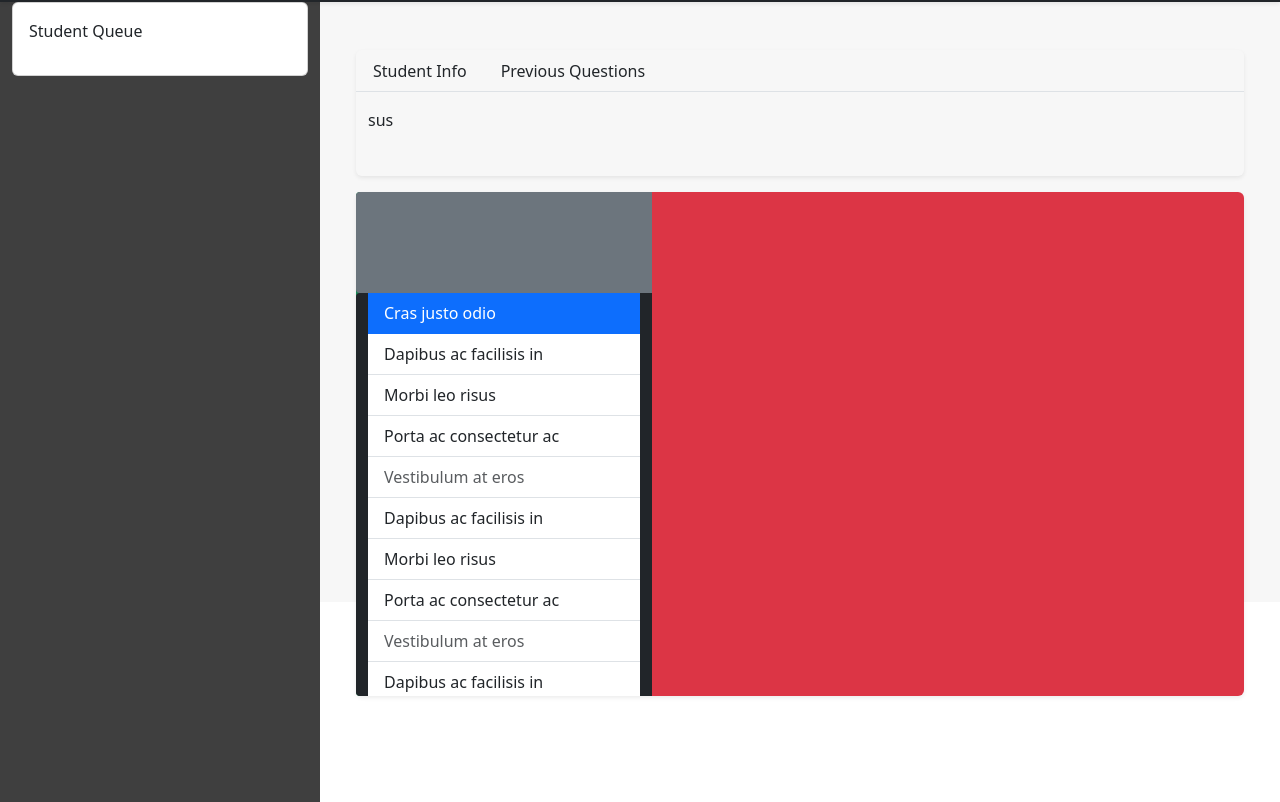
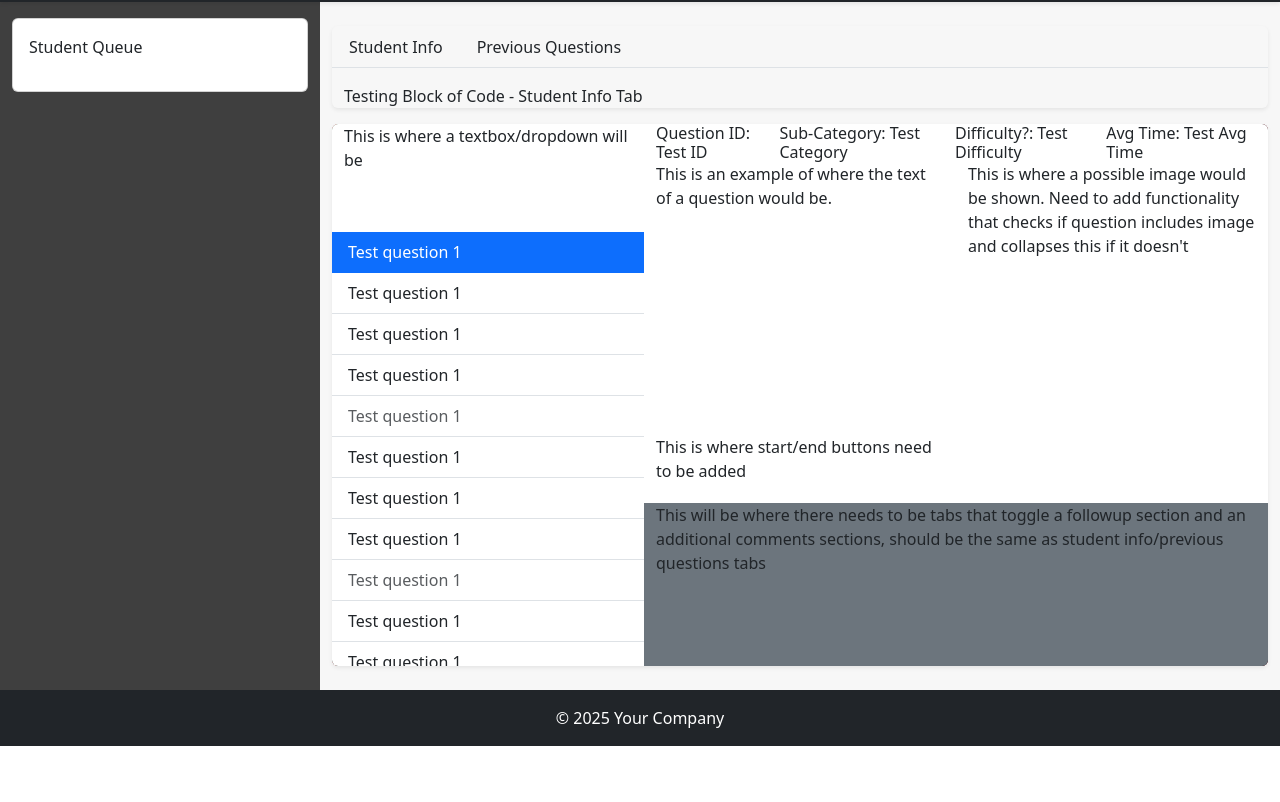
Before and after one commit to JamesDGale83/research_2025, a plain HTML site: page public/index.html in a window 1280 px wide. Shown: the part 54-856 px from the top of the page. After the commit the page ends 800 px from the top, so only its background shows below. Drawn offline with nearby package versions, Linux system fonts and the light colour scheme; files that its build step writes are made by us from their sources.

Commit message:
blocked out rest of instructor template

```diff
--- a/public/index.html
+++ b/public/index.html
@@ -11,11 +11,11 @@
     <meta name="viewport" content="width=device-width, initial-scale=1.0">
     <title>title</title>
 </head>
-<body class="h-100">
+<body class="d-flex flex-column h-100">
     <script src="https://cdn.jsdelivr.net/npm/bootstrap@5.3.6/dist/js/bootstrap.bundle.min.js" integrity="sha384-j1CDi7MgGQ12Z7Qab0qlWQ/Qqz24Gc6BM0thvEMVjHnfYGF0rmFCozFSxQBxwHKO" crossorigin="anonymous"></script>
     <header>
-        <nav class="navbar navbar-expand-lg navbar-dark bg-dark shadow-sm">
-            <a class="navbar-brand" href="#">MySite</a>
+        <nav class="navbar navbar-expand-lg navbar-dark bg-dark shadow-sm px-3 flex-shrink-0">
+            <a class="navbar-brand" href="#">Gradience</a>
             <button
                 class="navbar-toggler"
                 type="button"
@@ -63,7 +63,7 @@
                     </li>
                     <li class="nav-item dropdown">
                            <a class="nav-link dropdown-toggle" href="#" id="profileDropdown" role="button" data-bs-toggle="dropdown" aria-haspopup="true" aria-expanded="false">Profile</a>
-                           <div class="dropdown-menu dropdown-menu-right" aria-labelledby="profileDropdown">
+                           <div class="dropdown-menu dropdown-menu-end" aria-labelledby="profileDropdown">
                                 <a class="dropdown-item" href="#">Action</a>
                                 <a class="dropdown-item" href="#">Another action</a>
                                 <a class="dropdown-item" href="#">Something else here</a>
@@ -78,14 +78,14 @@
         <div class="row h-100">
             <!-- Queue Sidebar -->
             <div id="collapseWidthExample" class="col-3 queue-col h-100 collapse width show">
-            <div class="card card-body">
+            <div class="card card-body mt-3">
                     <p>Student Queue</p>
                     <div id="studentQueue"></div>
                 </div>
             </div>
-            <div class="background-area col p-5 d-flex flex-column h-100">
+            <div class="background-area col p-4 d-flex flex-column h-100">
                 <!-- student info -->
-                <div id="collapseHeightExample" class="row flex-column h-25 collapse height show rounded mb-3 shadow-sm flex-shrink-0">
+                <div id="collapseHeightExample" class="row flex-column collapse show rounded mb-3 shadow-sm flex-shrink-0 flex-grow-0">
                     <ul class="nav nav-tabs" id="myTab" role="tablist">
                         <li class="nav-item" role="presentation">
                             <a class="nav-link active text-dark" id="student-info-tab" data-bs-toggle="tab" href="#studentInfo" role="tab" aria-controls="studentInfo" aria-selected="true">Student Info</a>
@@ -98,55 +98,101 @@
                     <div class="tab-content pt-3 flex-fill overflow-auto" id="myTabContent">
                         <!-- question select -->
                         <div class="tab-pane fade show active" id="studentInfo" role="tabpanel" aria-labelledby="student-info-tab">
-                            sus
+                            Testing Block of Code - Student Info Tab
                         </div>
                         <!-- additional comments -->
                         <div class="tab-pane fade" id="prevQuestions" role="tabpanel" aria-labelledby="prev-questions-tab">
-                            other one
+                            Testing Block of Code - Previous Questions Tab
                         </div>
                     </div>
 
                 </div>
                 <!-- question area -->
-                <div class="row question-row bg-danger rounded shadow-sm flex-fill h-100">
+                <div class="row question-row bg-danger rounded shadow-sm flex-grow-1 overflow-auto">
                     <!-- question select column -->
-                    <div class="col-4 question-select rounded-left bg-success  h-100">
-                        <div class="row filter rounded-left bg-secondary h-20">
+                    <div class="col-4 question-select rounded-start bg-success  h-100">
+                        <!-- question filter box -->
+                        <div class="row filter bg-white rounded-top-left h-20">
+                            <p>This is where a textbox/dropdown will be</p>
+                        </div>
 
-
-                        </div>
-                        <div class="row rounded-left bg-dark h-80">
-                            <div class="col-12 scrollable-list h-100">
+                        <div class="row rounded-start bg-dark h-80">
+                            <div class="col-12 scrollable-list h-100 px-0">
                             <div class="list-group list-group-flush">
                                 <a href="#" class="list-group-item list-group-item-action active">
-                                    Cras justo odio
+                                    Test question 1
                                 </a>
-                                <a href="#" class="list-group-item list-group-item-action">Dapibus ac facilisis in</a>
-                                <a href="#" class="list-group-item list-group-item-action">Morbi leo risus</a>
-                                <a href="#" class="list-group-item list-group-item-action">Porta ac consectetur ac</a>
-                                <a href="#" class="list-group-item list-group-item-action disabled">Vestibulum at eros</a>
-                                <a href="#" class="list-group-item list-group-item-action">Dapibus ac facilisis in</a>
-                                <a href="#" class="list-group-item list-group-item-action">Morbi leo risus</a>
-                                <a href="#" class="list-group-item list-group-item-action">Porta ac consectetur ac</a>
-                                <a href="#" class="list-group-item list-group-item-action disabled">Vestibulum at eros</a>
-                                <a href="#" class="list-group-item list-group-item-action">Dapibus ac facilisis in</a>
-                                <a href="#" class="list-group-item list-group-item-action">Morbi leo risus</a>
-                                <a href="#" class="list-group-item list-group-item-action">Porta ac consectetur ac</a>
-                                <a href="#" class="list-group-item list-group-item-action disabled">Vestibulum at eros</a>
-                                <a href="#" class="list-group-item list-group-item-action">Dapibus ac facilisis in</a>
-                                <a href="#" class="list-group-item list-group-item-action">Morbi leo risus</a>
-                                <a href="#" class="list-group-item list-group-item-action">Porta ac consectetur ac</a>
-                                <a href="#" class="list-group-item list-group-item-action disabled">Vestibulum at eros</a>
+                                <a href="#" class="list-group-item list-group-item-action">Test question 1</a>
+                                <a href="#" class="list-group-item list-group-item-action">Test question 1</a>
+                                <a href="#" class="list-group-item list-group-item-action">Test question 1</a>
+                                <a href="#" class="list-group-item list-group-item-action disabled">Test question 1</a>
+                                <a href="#" class="list-group-item list-group-item-action">Test question 1</a>
+                                <a href="#" class="list-group-item list-group-item-action">Test question 1</a>
+                                <a href="#" class="list-group-item list-group-item-action">Test question 1</a>
+                                <a href="#" class="list-group-item list-group-item-action disabled">Test question 1</a>
+                                <a href="#" class="list-group-item list-group-item-action">Test question 1</a>
+                                <a href="#" class="list-group-item list-group-item-action">Test question 1</a>
+                                <a href="#" class="list-group-item list-group-item-action">Test question 1</a>
+                                <a href="#" class="list-group-item list-group-item-action disabled">Test question 1</a>
+                                <a href="#" class="list-group-item list-group-item-action">Test question 1</a>
+                                <a href="#" class="list-group-item list-group-item-action">Test question 1</a>
+                                <a href="#" class="list-group-item list-group-item-action">Test question 1</a>
+                                <a href="#" class="list-group-item list-group-item-action disabled">Test question 1</a>
                             </div>
                             </div>
                         </div>
+                    </div>
+                    <!-- question area - right side -->
+                     <div class="col-8 bg-dark h-100">
+                        <div class="row  rounded-top-right h-70">
+                            <!-- question info -->
+                            <div class="col-12 bg-white h-100">
+                                <div class="row h-10">
+                                    <div class="question-info d-flex justify-content-between">
+                                        <h6>Question ID: Test ID</h6>
+                                        <h6>Sub-Category: Test Category</h6>
+                                        <h6>Difficulty?: Test Difficulty</h6>
+                                        <h6>Avg Time: Test Avg Time</h6>
+                                    </div>
+                                </div>
 
-                    </div>
+                            <!-- question text/image -->
+                                <div class="row h-90">
+                                    <div class="col-6">
+                                        <!-- actual-question-text -->
+                                        <div class="row h-80">
+                                            <p>This is an example of where the text of a question would be.</p>
+                                        </div>
+                                        <!-- start/end buttons -->
+                                        <div class="row bg-white h-20">
+                                            <p>This is where start/end buttons need to be added</p>
+                                        </div>
+
+                                    </div>
+                                    <!-- question-image -->
+                                    <div class="col-6">
+                                        <p>This is where a possible image would be shown. Need to add functionality that checks if question includes image and collapses this if it doesn't</p>
+                                    </div>
+                                </div>
+                             </div>
+                        </div>
+                     <!-- FollowUp/Additional Comments Section-->
+                            <div class="row bg-secondary h-30">
+                                <p>This will be where there needs to be tabs that toggle a followup section and an additional comments sections, should be the same as student info/previous questions tabs</p>
+
+                            </div>
+
+
+                     </div>
                 </div>
             </div>
         </div>
     </div>
 
-    <script src="script/script.js"></script>
+    <footer class="bg-dark text-white text-center py-3 flex-shrink-0">
+        &copy; 2025 Your Company
+    </footer>
+
+    <script src="js/script.js"></script>
 </body>
 </html>
--- a/public/updated-style.css
+++ b/public/updated-style.css
@@ -1,10 +1,20 @@
-body{
+html, body {
     height: 100%;;
 }
-.background-area{
-    max-height: 75vh;
-    background-color: rgb(247, 247, 247);
+body {
+    display: flex;
+    flex-direction: column;
+    overflow:hidden;
 }
+.container-fluid{
+    flex: 1 1 auto;
+  overflow-y: auto;
+  background-color: rgb(247, 247, 247);
+}
+.navbar {
+  flex: 0 0 auto;
+}
+
 .collapse.width {
     width: 0;
     height: auto;
@@ -22,12 +32,14 @@ body{
 }
 .question-row{
     background-color: rgb(255, 255, 255);
+    min-height:0;
 }
-.rounded-left{
+
+.rounded-top-left{
     border-top-left-radius: 0.25rem;
-    border-bottom-left-radius: 0.25rem;
-    border-top-right-radius: 0;
-    border-bottom-right-radius: 0;
+}
+.rounded-top-right{
+    border-top-right-radius: 0.25rem;
 }
 
 .nav-tabs .nav-link.active {
@@ -35,11 +47,23 @@ body{
   color: inherit;               /* match the text color of its parent */
   border-color: transparent;    /* remove that white bottom border */
 }
+.h-10{
+    height: 10%;
+}
 .h-20 {
     height:20%;
 }
 .h-80{
     height:80%;
+}
+.h-70{
+    height: 70%;
+}
+.h-30{
+    height: 30%;
+}
+.h-90{
+    height: 90%;
 }
 .list-group {
   width: 100%;
@@ -57,9 +81,11 @@ body{
     padding-right: 10px;
 }
 
-
 #studentQueue .card {
     background-color: #f8f9fa;
     border: 1px solid #ccc;
     overflow-wrap: break-word;
 }
+.question-info{
+    max-height: 100px;
+}
```
